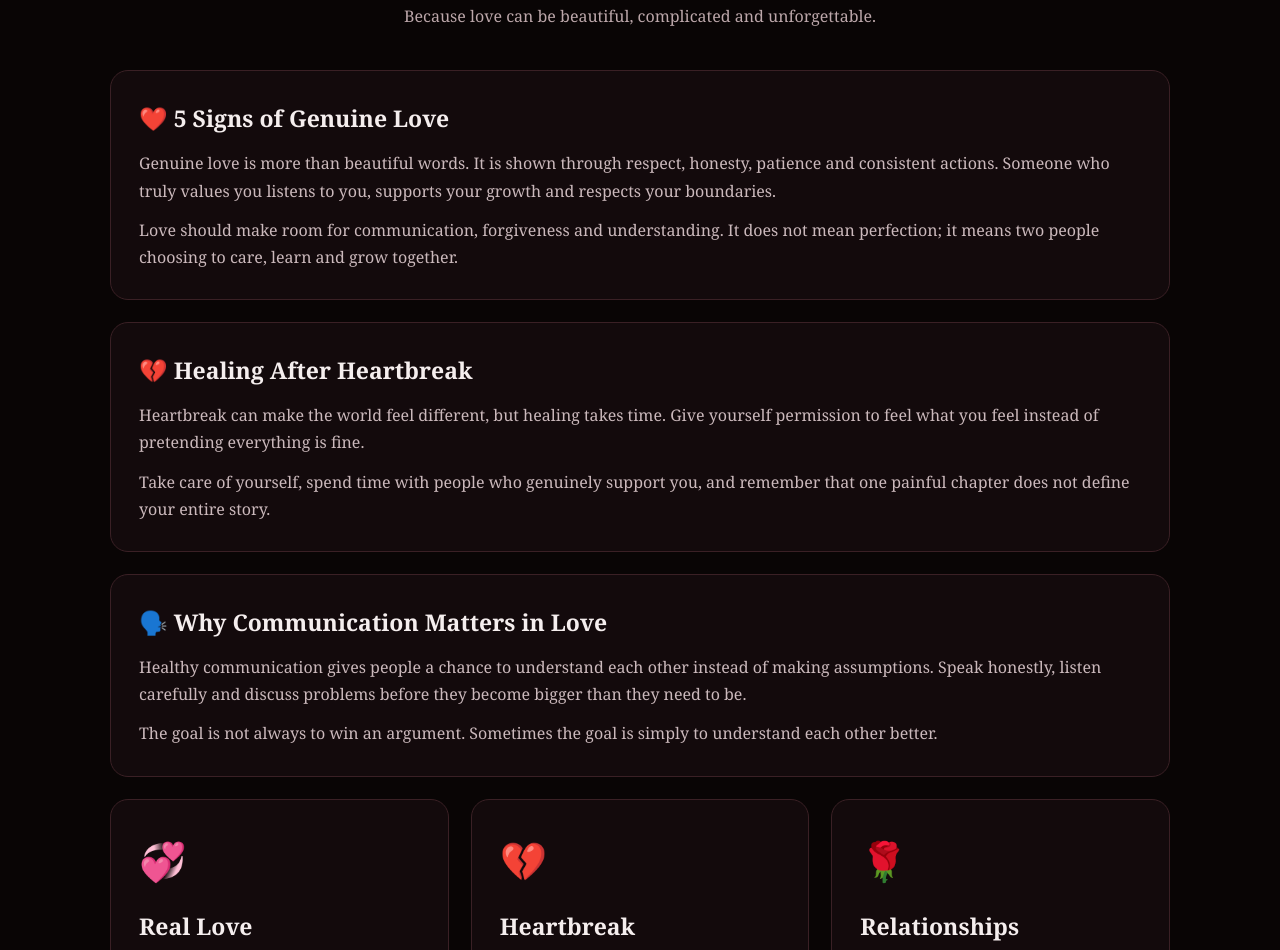
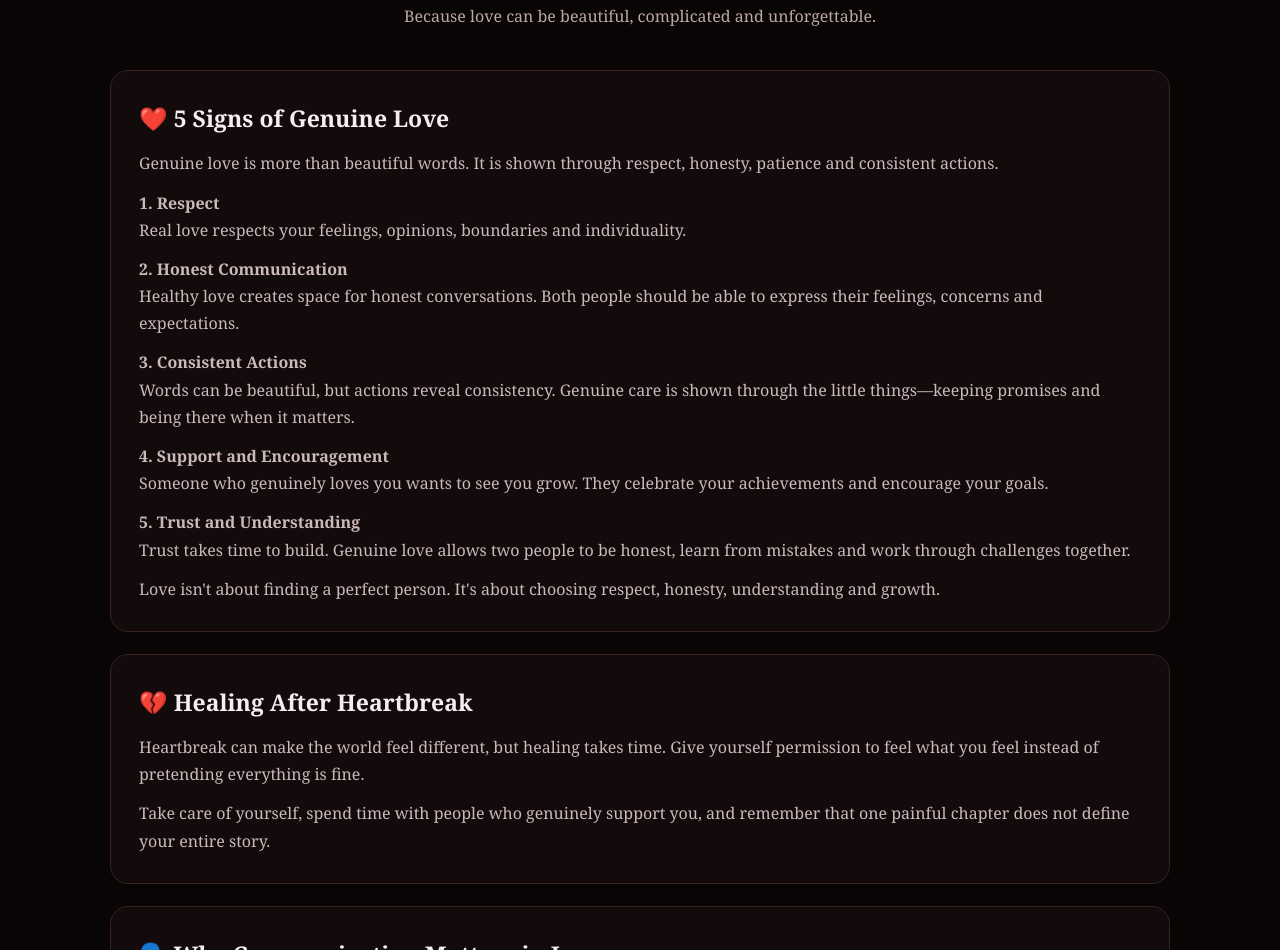
Before and after one commit to ramahramirez4-debug/LOVE-LAUGH-LESSONS, a plain HTML site: page index.html in a window 1280 px wide. Shown: the part 766-1716 px from the top of the page. Drawn offline with Linux system fonts and the light colour scheme.

Commit message:
Update index.html

```diff
--- a/index.html
+++ b/index.html
@@ -310,15 +310,44 @@
       </div>
 <div class="content-card">
   <h3>❤️ 5 Signs of Genuine Love</h3>
+
   <p>
     Genuine love is more than beautiful words. It is shown through respect,
-    honesty, patience and consistent actions. Someone who truly values you
-    listens to you, supports your growth and respects your boundaries.
+    honesty, patience and consistent actions.
   </p>
+
   <p>
-    Love should make room for communication, forgiveness and understanding.
-    It does not mean perfection; it means two people choosing to care,
-    learn and grow together.
+    <strong>1. Respect</strong><br>
+    Real love respects your feelings, opinions, boundaries and individuality.
+  </p>
+
+  <p>
+    <strong>2. Honest Communication</strong><br>
+    Healthy love creates space for honest conversations. Both people should
+    be able to express their feelings, concerns and expectations.
+  </p>
+
+  <p>
+    <strong>3. Consistent Actions</strong><br>
+    Words can be beautiful, but actions reveal consistency. Genuine care is
+    shown through the little things—keeping promises and being there when it matters.
+  </p>
+
+  <p>
+    <strong>4. Support and Encouragement</strong><br>
+    Someone who genuinely loves you wants to see you grow. They celebrate
+    your achievements and encourage your goals.
+  </p>
+
+  <p>
+    <strong>5. Trust and Understanding</strong><br>
+    Trust takes time to build. Genuine love allows two people to be honest,
+    learn from mistakes and work through challenges together.
+  </p>
+
+  <p>
+    Love isn't about finding a perfect person. It's about choosing respect,
+    honesty, understanding and growth.
   </p>
 </div>
 
```
